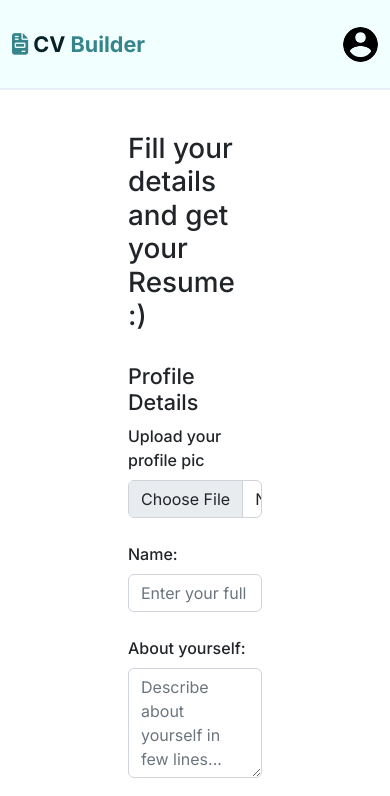
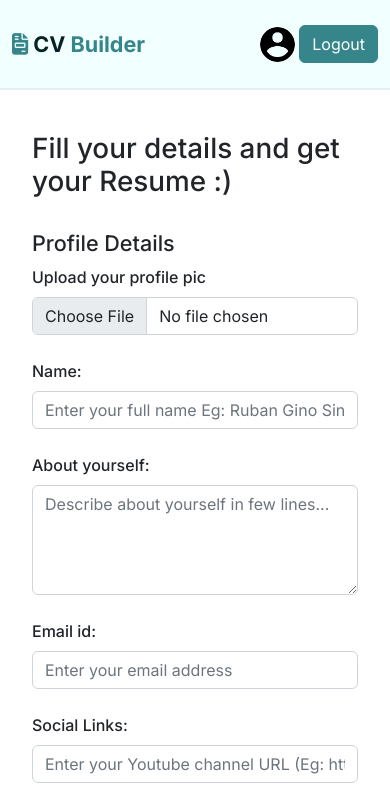
Before and after one commit to PiduguPavani/ResumeBuilder-CodingRaja, a plain HTML site: page pages/build-resume.html in a window 390 px wide. Shown: the top 796 px of the page. Drawn offline with nearby package versions, Linux system fonts and the light colour scheme.

Commit message:
UPDATE HTML | Bugs Fixed | Sign Out build resume fixed

```diff
--- a/css/build-resume.css
+++ b/css/build-resume.css
@@ -1,13 +1,25 @@
-main{
+main {
     margin: 1rem 8rem;
 }
 
-.build-resume-title{
+.build-resume-title {
     padding-top: 100px;
     margin: 2rem 1rem 2rem 0;
 }
 
-.create-resume-btn{
+.create-resume-btn {
     padding-right: 2rem;
     padding-left: 2rem;
 }
+
+@media only screen and (max-width : 768px) {
+    main {
+        margin: 1rem 5rem;
+    }
+}
+
+@media only screen and (max-width : 552px) {
+    main {
+        margin: 1rem 2rem;
+    }
+}
--- a/pages/build-resume.html
+++ b/pages/build-resume.html
@@ -43,8 +43,12 @@
                     <span class="navbar-brand-text">CV </span> Builder
                 </a>
 
-                <img id="profile-pic" src="../assets/images/round-profile.png" width="35" height="35" alt=""
-                    style="border-radius: 50%;">
+                <div class="right-nav">
+                    <img src="../assets/images/round-profile.png" width="35" height="35" alt=""
+                        style="border-radius: 50%; cursor: pointer;">
+
+                    <button class="btn btn-primary" id="logout-btn">Logout</button>
+                </div>
 
             </div>
         </nav>
@@ -213,14 +217,13 @@
                 firebaseAuth
             } = initialize(config.firebaseAuth)
 
-        const logout = document.querySelector("#profile-pic");
+            const logout = document.querySelector("#logout-btn");
 
             logout.addEventListener('click', (e) => {
                 e.preventDefault();
 
-            signOut().then(() => {
-                localStorage.removeItem('resume-user')
-                console.log("User Signed Out");
+                firebaseAuth.signOut().then(() => {
+                    // console.log("User Signed Out");
                     location.href = "../index.html";
                     alert("Thanks for using CV Builder Application!!!");
                 });
```
Also changed, not shown: index.html (+1 -1 lines). Lines whose indentation alone changed are shown as unchanged.
